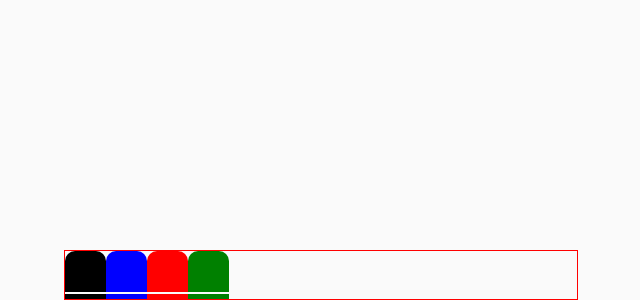
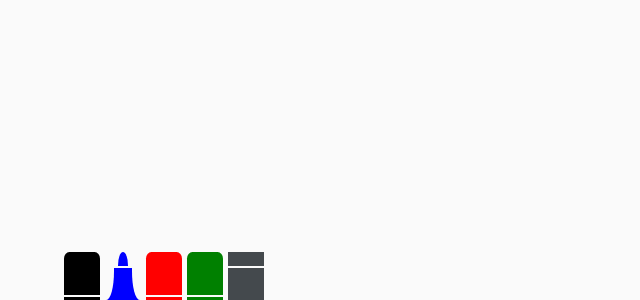
Before and after one commit to MccSx/my-sketchpad, a plain HTML site: page index.html in a window 1280 px wide. Shown: the part 500-800 px from the top of the page, without its empty margins (320-960 px from the left). Drawn offline with Linux system fonts and the light colour scheme.

Commit message:
完成画笔样式

```diff
--- a/index.html
+++ b/index.html
@@ -13,7 +13,7 @@
       <div class="up"></div>
       <div class="down"></div>
     </div>
-    <div class="bluePen">
+    <div class="bluePen active">
       <div class="up"></div>
       <div class="down"></div>
     </div>
@@ -25,6 +25,10 @@
       <div class="up"></div>
       <div class="down"></div>
     </div>
+    <div class="eraser">
+      <div class="up"></div>
+      <div class="down"></div>
+    </div>
   </div>
   <script src="./main.js"></script>
 </body>
--- a/style.css
+++ b/style.css
@@ -15,22 +15,63 @@ body{overflow: hidden;}
 @media (min-width:1500px) {
   .choice{width: 30%; left: 35%;}
 }
+#sketchpad{background: #fafafa; position: fixed;}
+.choice{position: absolute; bottom: 0; height: 6%; display: flex; flex-direction: row; cursor: pointer; z-index: 1;}
 
-#sketchpad{background: #fafafa; position: fixed;}
-.choice{position: absolute; bottom: 0; height: 6%; display: flex; flex-direction: row; border: 1px solid red; z-index: 1;}
 .choice .blackPen,
 .choice .bluePen,
 .choice .redPen,
-.choice .greenPen{width: 8%; height: 100%; position: relative; border-top-left-radius: 10px; border-top-right-radius: 10px;}
+.choice .greenPen{width: 7%; height: 100%; position: relative; border-top-left-radius: 15%; border-top-right-radius: 15%;}
 .choice .blackPen .up,
 .choice .bluePen .up,
 .choice .redPen .up,
-.choice .greenPen .up{width: 100%; height: 85%; position: absolute; top: 0; background: black; border-top-left-radius: 10px; border-top-right-radius: 10px;}
+.choice .greenPen .up{width: 100%; height: 90%; position: absolute; top: 0; background: black; border-top-left-radius: 15%;
+  border-top-right-radius: 15%;}
 .choice .blackPen .down,
 .choice .bluePen .down,
 .choice .redPen .down,
-.choice .greenPen .down{width: 100%; height: 10%; position: absolute; bottom: 0; background: black;}
+.choice .greenPen .down{width: 100%; height: 6%; position: absolute; bottom: 0; background: black;}
 .choice .blackPen .up,.choice .blackPen .down{background: black;}
 .choice .bluePen .up,.choice .bluePen .down{background: blue;}
 .choice .redPen .up,.choice .redPen .down{background: red;}
 .choice .greenPen .up,.choice .greenPen .down{background: green;}
+.choice .eraser{width: 7%; height: 100%; position: relative;}
+.choice .eraser .up{width: 100%; height: 30%; background: #44494D;}
+.choice .eraser .down{width: 100%; height: 66%; background: #44494D; position: absolute; bottom: 0;}
+.choice>div{margin-left: 1%;}
+.choice>div:first-child{margin-left: 0;}
+
+.choice .blackPen.active .up,
+.choice .bluePen.active .up,
+.choice .redPen.active .up,
+.choice .greenPen.active .up{width: 100%; height: 30%; background: #fafafa; position: relative;}
+.choice .blackPen.active .up::before,
+.choice .bluePen.active .up::before,
+.choice .redPen.active .up::before,
+.choice .greenPen.active .up::before{content: ''; position: absolute; right: 50%; width: 15%; height: 100%; border-top-left-radius: 100%;}
+.choice .blackPen.active .up::before,.choice .blackPen.active .up::after{background: black;}
+.choice .bluePen.active .up::before,.choice .bluePen.active .up::after{background: blue;}
+.choice .redPen.active .up::before,.choice .redPen.active .up::after{background: red;}
+.choice .greenPen.active .up::before,.choice .greenPen.active .up::after{background: green;}
+.choice .blackPen.active .up::after,
+.choice .bluePen.active .up::after,
+.choice .redPen.active .up::after,
+.choice .greenPen.active .up::after{content: ''; position: absolute; left: 50%; width: 15%; height: 100%; border-top-right-radius: 100%;}
+.choice .blackPen.active .down,
+.choice .bluePen.active .down,
+.choice .redPen.active .down,
+.choice .greenPen.active .down{width: 100%; height: 66%;}
+.choice .blackPen.active .down{background: black;}
+.choice .bluePen.active .down{background: blue;}
+.choice .redPen.active .down{background: red;}
+.choice .greenPen.active .down{background: green;}
+.choice .blackPen.active .down::before,
+.choice .bluePen.active .down::before,
+.choice .redPen.active .down::before,
+.choice .greenPen.active .down::before{content: ''; background: #fafafa; width: 24%; height: 100%; position: absolute;
+  border-bottom-right-radius: 90%;}
+.choice .blackPen.active .down::after,
+.choice .bluePen.active .down::after,
+.choice .redPen.active .down::after,
+.choice .greenPen.active .down::after{content: ''; background: #fafafa; width: 24%; height: 100%; position: absolute;
+  border-bottom-left-radius: 90%; right: 0;}
--- a/style1.css
+++ /dev/null
@@ -1,13 +0,0 @@
-* {
-  margin: 0;
-  padding: 0;
-}
-body {
-  overflow: hidden;
-}
-#sketchpad {
-  background: grey;
-  position: fixed;
-  top: 0;
-  left: 0;
-}
```
Also changed, not shown: main1.js (deleted, +0 -17 lines).
